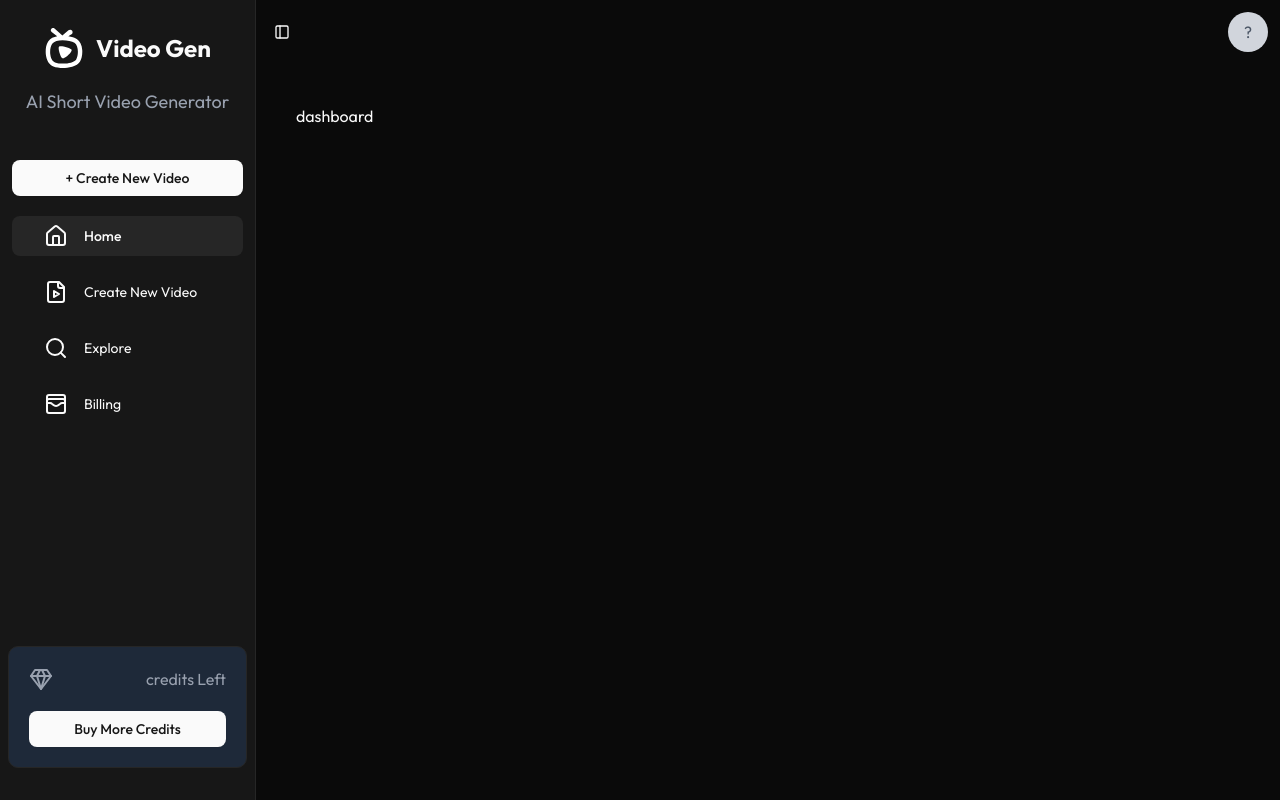
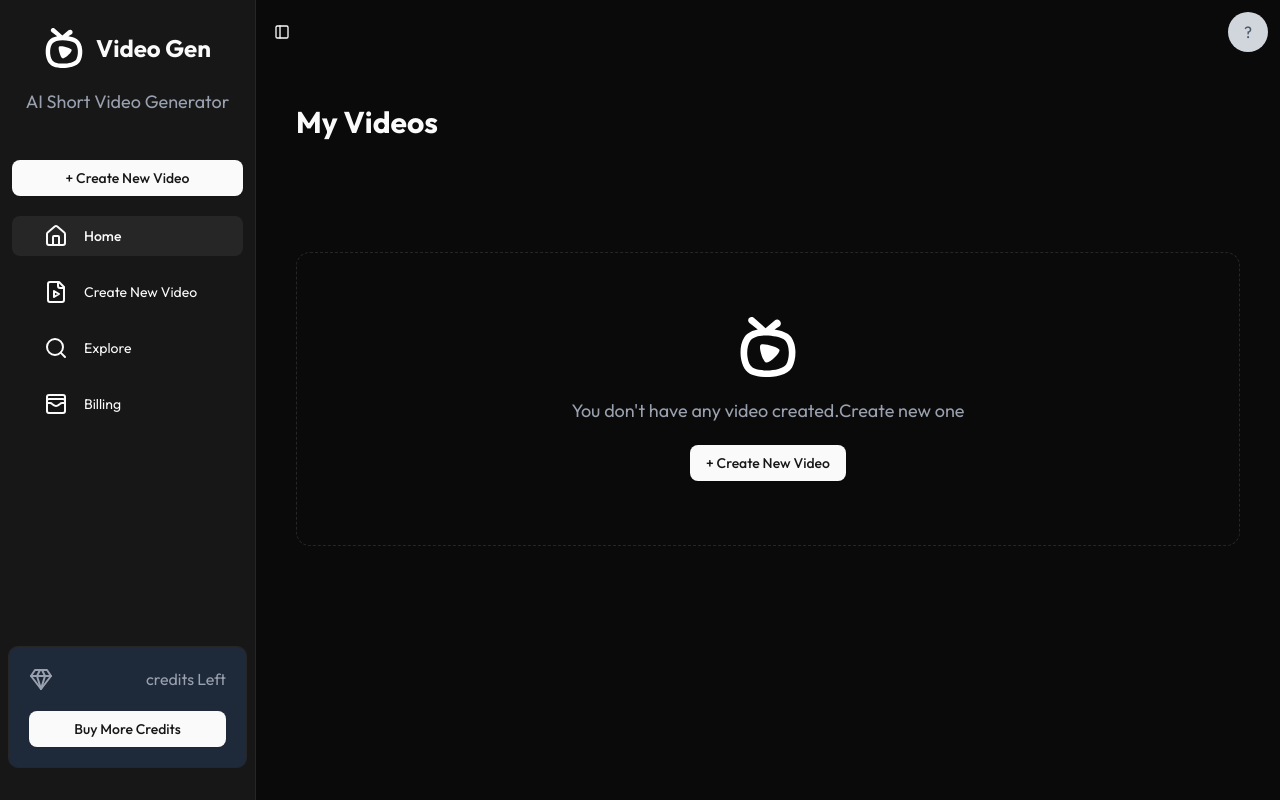
Before and after one commit to ashish-2106/Short-Video-Generator, a Next.js app: page /dashboard in a window 1280 px wide. Built offline with nearby package versions, Linux system fonts and the light colour scheme; no server answers.

Commit message:
Created User Video Display page

```diff
--- /dev/null
+++ b/app/(main)/dashboard/_components/VideoList.jsx
@@ -0,0 +1,24 @@
+"use client"
+import { Button } from '@/components/ui/button';
+import Image from 'next/image';
+import Link from 'next/link';
+import React, { useState } from 'react'
+
+function VideoList() {
+    const [videoList, setVideoList] = useState([]);
+    return (
+        <div>
+            {videoList.length == 0 &&
+                <div className='flex flex-col items-center justify-center mt-28 gap-5 p-5 border border-dashed rounded-xl py-16'>
+                    <Image src={'/logo.svg'} alt='logo' width={60} height={60} />
+                    <h2 className='text-gray-400 text-lg'>You don't have any video created.Create new one</h2>
+                    <Link href={'/create-new-video'}>
+                        <Button className='cursor-pointer'>+ Create New Video</Button>
+                    </Link>
+                </div>
+            }
+        </div>
+    )
+}
+
+export default VideoList
--- a/app/(main)/dashboard/page.jsx
+++ b/app/(main)/dashboard/page.jsx
@@ -1,9 +1,11 @@
 import React from 'react'
+import VideoList from './_components/VideoList'
 
 function page() {
   return (
     <div>
-      dashboard
+     <h2 className='font-bold text-3xl'>My Videos</h2>
+     <VideoList/>
     </div>
   )
 }
--- a/inngest/functions.js
+++ b/inngest/functions.js
@@ -13,14 +13,6 @@ const ImagePromptScript = `Generate Image prompt of {style} style with all the d
   imagePrompt:'',
   sceneContent:'<script Content>'
   }]`
-export const helloWorld = inngest.createFunction(
-  { id: "hello-world" },
-  { event: "test/hello.world" },
-  async ({ event, step }) => {
-    await step.sleep("wait-a-moment", "1s");
-    return { message: `Hello ${event.data.email}!` };
-  },
-);
 
 const BASE_URL = 'https://aigurulab.tech';
 export const GenerateVideoData = inngest.createFunction(
```
